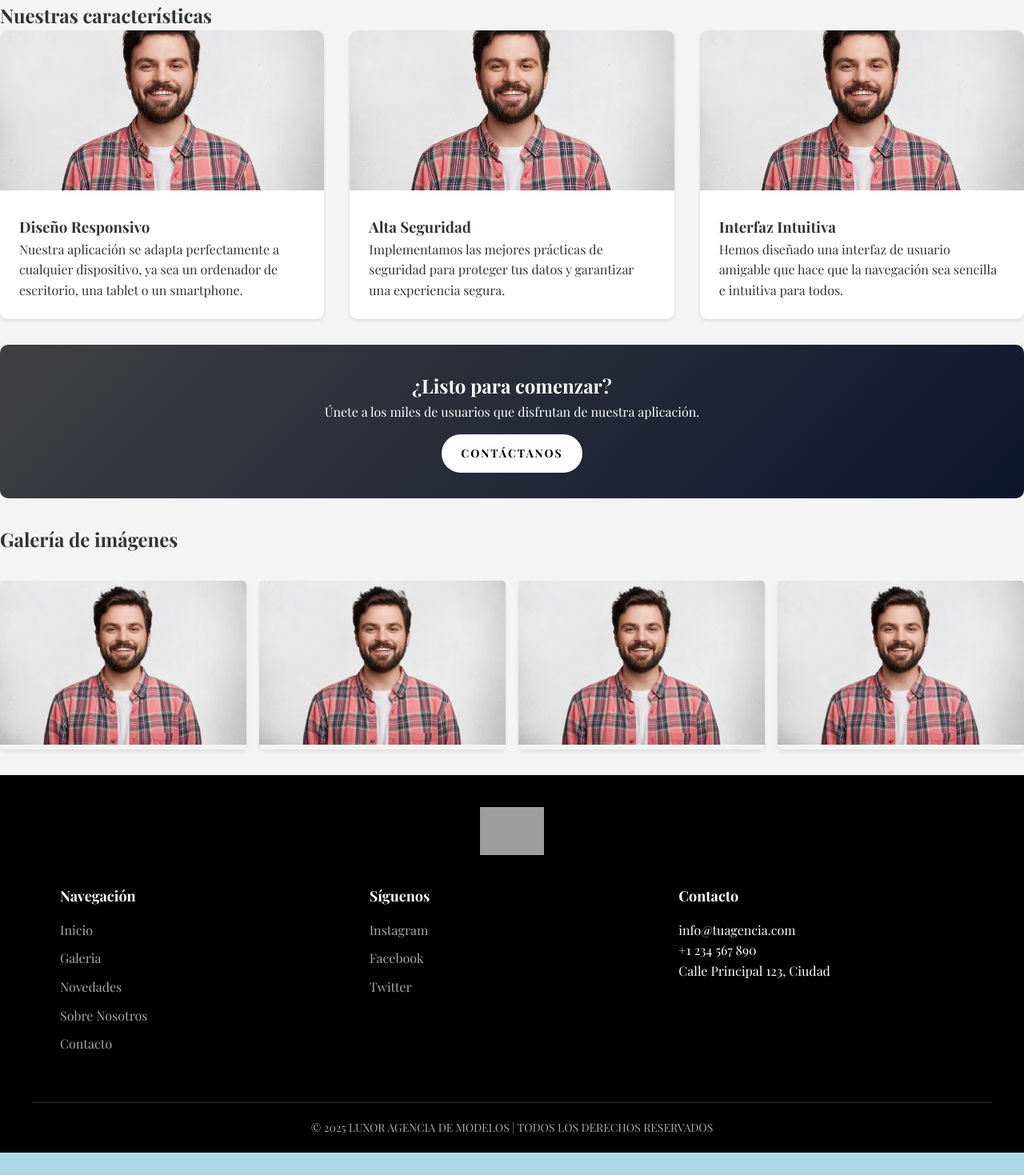
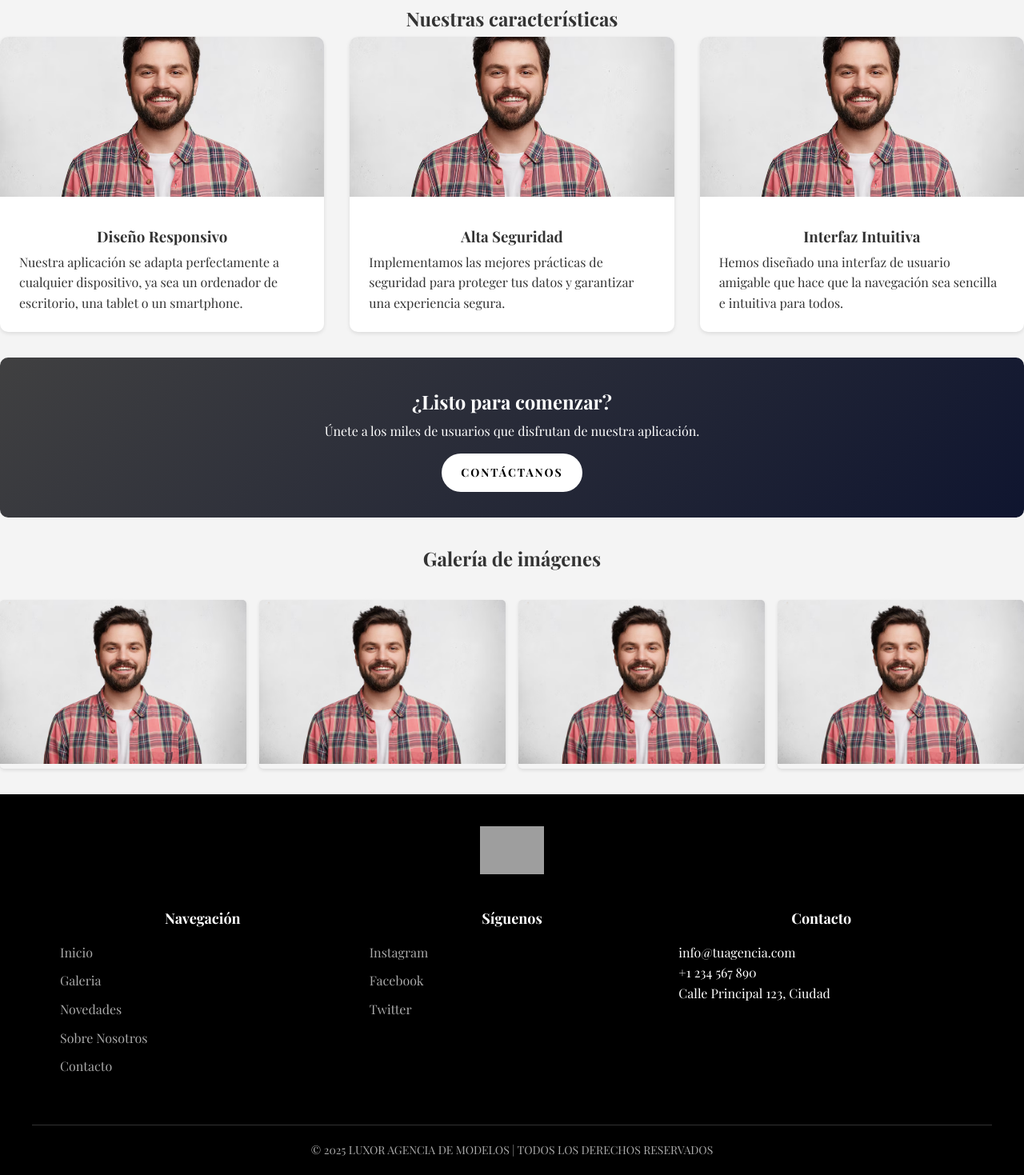
Before and after one commit to Holg18/WebLuxor, a Flask app: page /novedades in a window 1280 px wide. Shown: the part 812-2281 px from the top of the page at 80% size. Before the commit the page ends 2253 px from the top, so only its background shows below. Run offline with Flask 3, Linux system fonts and the light colour scheme; grey boxes are pictures that could not be loaded.

Commit message:
Se realiza cambio estructural

```diff
--- a/static/css/novedades.css
+++ b/static/css/novedades.css
@@ -75,9 +75,11 @@ header {
     color: white;
 }
 
-
 h1, h2, h3 {
-    margin-top: 0;
+    margin: 4px;
+    text-align: center;
+    font-family: 'Playfair Display', serif;
+    font-size: 2.5;
 }
 
 .main-content {
```
